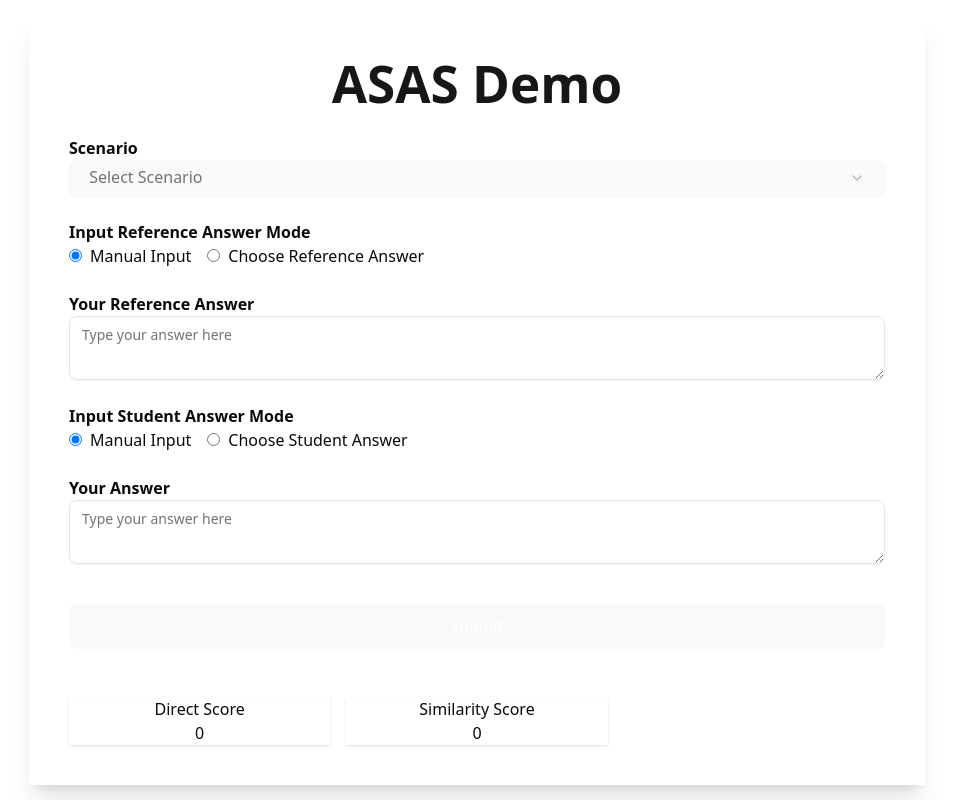
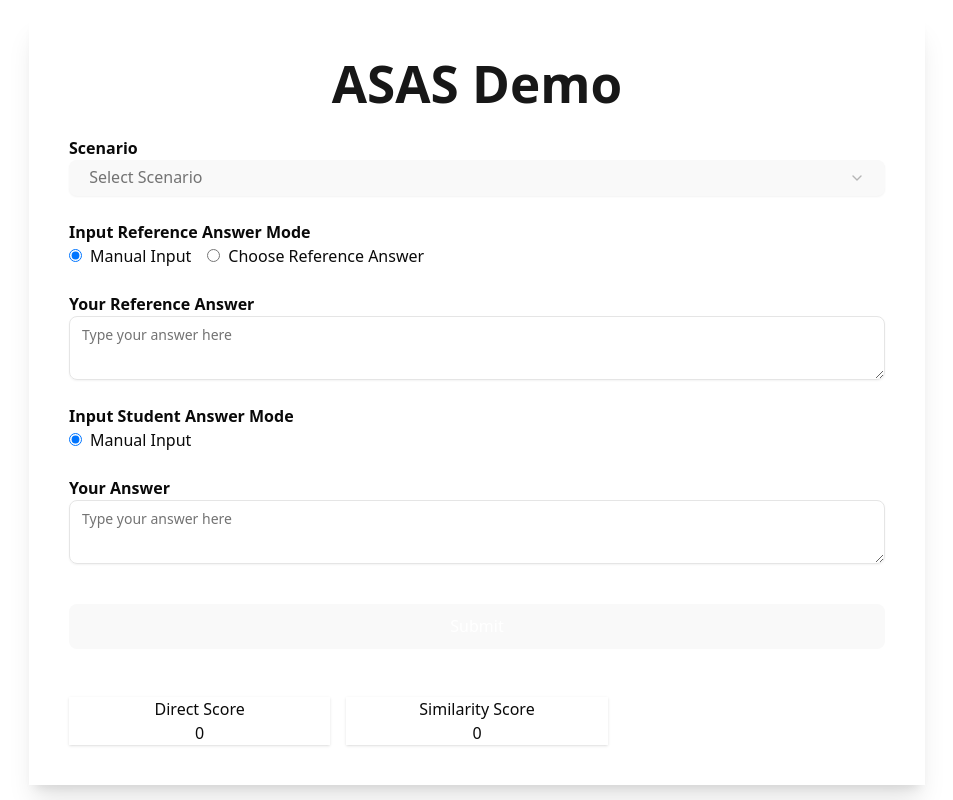
Before and after one commit to bwbayu/asas_fe, a React (Vite) app: page / in a window 1280 px wide. Shown: the whole page, without its empty margins (163-1116 px from the left). Built offline with nearby package versions, Linux system fonts and the light colour scheme.

Commit message:
modify validation in form component

```diff
--- a/src/App.tsx
+++ b/src/App.tsx
@@ -120,6 +120,8 @@ function App() {
                 />
                 <span className="ml-2">Manual Input</span>
               </label>
+              {
+                refMode === 'select' && (
                   <label className="label cursor-pointer">
                     <input
                       type="radio"
@@ -130,6 +132,8 @@ function App() {
                     />
                     <span className="ml-2">Choose Student Answer</span>
                   </label>
+                )
+              }
             </div>
           </div>
 
--- a/src/api/api.ts
+++ b/src/api/api.ts
@@ -3,7 +3,6 @@ import axios from 'axios';
 
 const BASE = 'http://localhost:5000';
 
-// --- Define types for expected response data ---
 export interface Question {
   dataset_id: string;
   question: string;
@@ -20,7 +19,6 @@ export interface ScoreResponse {
   similarity_score: number;
 }
 
-// --- API calls with typed responses ---
 export const getQuestions = (scenario: string) =>
   axios.get<Question[]>(`${BASE}/questions`, { params: { scenario } });
 
--- a/src/components/QuestionSelector.tsx
+++ b/src/components/QuestionSelector.tsx
@@ -31,7 +31,9 @@ export default function QuestionSelector({
 
   useEffect(() => {
     if (!scenario) return;
-    getQuestions(scenario).then((res) => setQuestions(res.data));
+    getQuestions(scenario).then((res) => {
+      setQuestions(res.data)
+    });
   }, [scenario]);
 
   const questionHandler = (datasetId: string) => {
```
Lines whose indentation alone changed are shown as unchanged.
